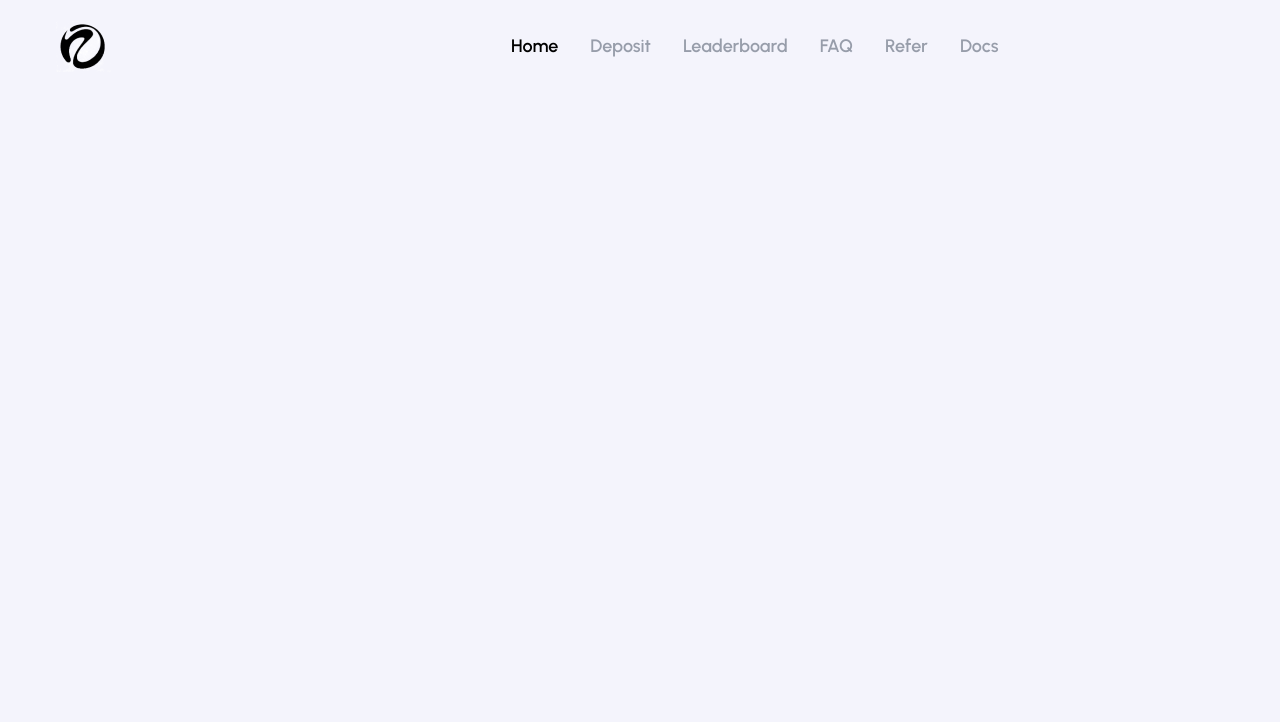
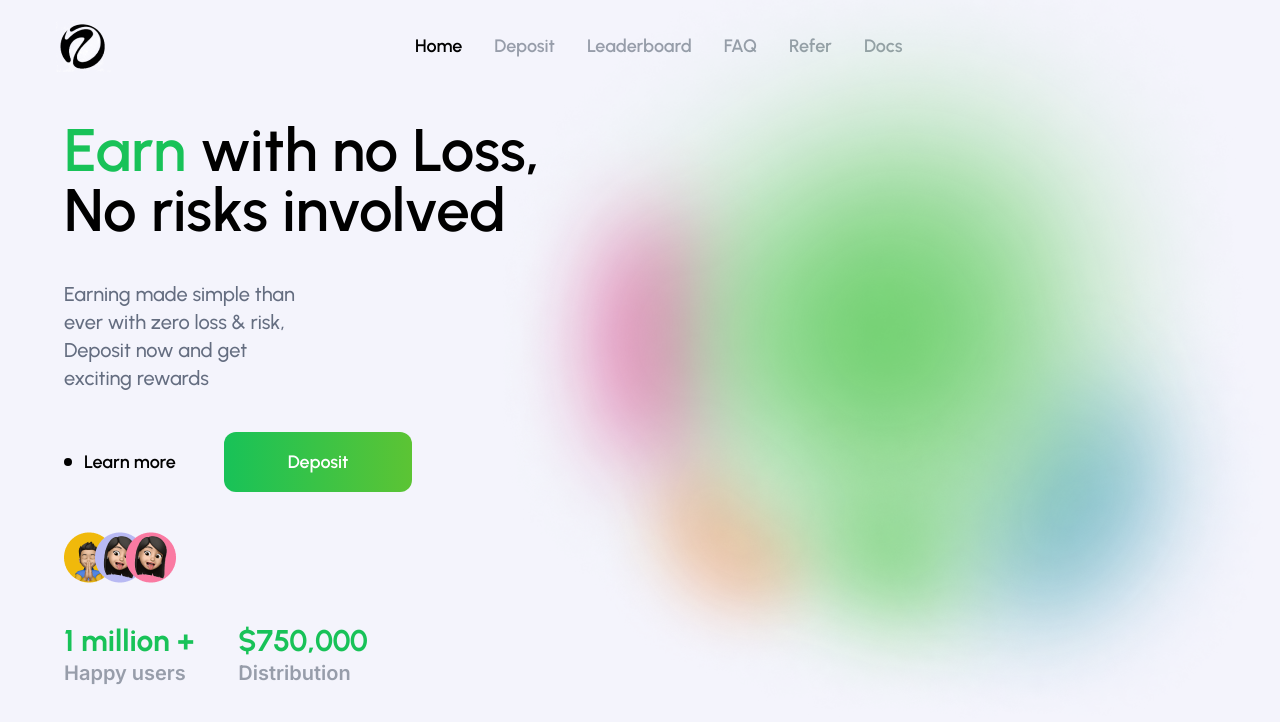
Before and after one commit to KartikeyCode/nolosslottery, a Next.js app in the folder nll/: page / in a window 1280 px wide. Shown: the top 722 px of the page. Built offline with nearby package versions, Linux system fonts and the light colour scheme.

Commit message:
add homepage

```diff
--- a/nll/app/components/navbar-deposit.tsx
+++ b/nll/app/components/navbar-deposit.tsx
@@ -4,7 +4,7 @@ export default function NavbarDeposit() {
   return (
    <div className="h-14 ml-14 pt-9  flex  items-center bg-[#F4F4FC]">
      <Image className="self-center" src={logo} alt="logo"/>
-     <div className="flex gap-8 self-center md:ml-[9rem]  xl:ml-[19rem] 2xl:ml-[36rem] ">
+     <div className="flex gap-8 self-center md:ml-[9rem]  xl:ml-[19rem] 2xl:ml-[38rem] ">
         <a className="text-[#979DAA] text-lg font-semibold font-Urbanist" href="/"> Home </a>
         <a className="text-black text-lg font-semibold font-Urbanist" href="/deposit"> Deposit </a>
         <a className="text-[#979DAA] text-lg font-semibold font-Urbanist" href="/leaderboard"> Leaderboard </a>
--- a/nll/app/components/navbar-home.tsx
+++ b/nll/app/components/navbar-home.tsx
@@ -4,7 +4,7 @@ export default function Navbar() {
   return (
    <div className="h-14  ml-14 pt-9 flex  items-center bg-[#F4F4FC] ">
      <Image className="" src={logo} alt="logo"/>
-     <div className="flex gap-8 self-center  ml-[25rem] ">
+     <div className="flex gap-8 self-center md:ml-[9rem]  xl:ml-[19rem] 2xl:ml-[38rem] ">
         <a className="text-black text-lg font-semibold font-Urbanist" href="/"> Home </a>
         <a className="text-[#979DAA] text-lg font-semibold font-Urbanist" href="/deposit"> Deposit </a>
         <a className="text-[#979DAA] text-lg font-semibold font-Urbanist" href="/leaderboard"> Leaderboard </a>
--- a/nll/app/page.tsx
+++ b/nll/app/page.tsx
@@ -1,14 +1,48 @@
 "use client"
 import Image from "next/image";
 import Navbar from "./components/navbar-home";
-import ProgressBar from "@ramonak/react-progress-bar";
+import mojis from "@/public/faces.png"
+import bgcolours from "@/public/homecolours.png"
 export default function Home() {
-  let prizepool = "7200"
-  let drawtime = "00:00:00"
-  let winningchance = "54"
+
   return (
     <div className="min-h-screen bg-[#F4F4FC]">
-      <Navbar/>
+      <Navbar />
+      <div className="flex gap-36">
+        <div className="lefthalf flex flex-col  md:mt-16 md:ml-16 2xl:mt-32 2xl:ml-32">
+          <h1 className="w-[32.5rem] h-40 font-semibold text-6xl font-Urbanist">
+            <span style={{ color: '#18C258' }}>Earn</span> with no Loss, No risks involved
+          </h1>
+          <h2 className=" md:w-[15rem] xl:w-[15rem]  2xl:w-[27.8rem] text-xl font-medium font-Urbanist text-[#646D80]"> Earning made simple than ever with zero loss & risk, Deposit now and get exciting rewards  </h2>
+          <div className="flex  md:mt-10 2xl:mt-20 gap-12">
+          <div className=" learn flex gap-3 items-center">
+            <svg xmlns="http://www.w3.org/2000/svg" width="8" height="8" viewBox="0 0 8 8" fill="none">
+            <circle cx="4" cy="4" r="4" fill="black" />
+          </svg>
+          <a href="/" className="text-black font-Urbanist text-lg font-semibold ">Learn more </a>
+          </div>
+          <div className="button">
+              <a href="/deposit">
+              <div className=" hover:scale-105 transition-all rounded-xl px-16 py-4 bg-gradient-to-r from-[#18C258] to-[#5CC434] font-Urbanist text-white text-lg font-semibold">Deposit </div>
+              </a>
+          </div>
+          </div>
+          <Image src={mojis} className="md:mt-10 2xl:mt-20" alt="mojis"/>
+          <div className="flex mt-10 gap-11">
+              <div className="flex flex-col ">
+                <h1 className="text-[#18C258] text-3xl font-Urbanist font-bold"> 1 million + </h1>
+                <h2 className="text-[#979DAA] text-xl font-semibold"> Happy users </h2>
+              </div>
+              <div className="flex flex-col ">
+                <h1 className="text-[#18C258] text-3xl font-Urbanist font-bold"> $750,000 </h1>
+                <h2 className="text-[#979DAA] text-xl font-semibold"> Distribution </h2>
+              </div>
+          </div>
+        </div>
+        <div className="righthalf flex flex-col items-center">
+        <Image className="absolute z-0 md:right-1 md:w-[35rem] xl:-top-14 xl:right-1 xl:w-[50rem] 2xl:right-28 2xl:top-9 " src={bgcolours} alt="bgcolours" />
+        </div>
+      </div>
     </div>
   );
 }
```
Also changed, not shown: nll/public/faces.png (added), nll/public/homecolours.png (added).
